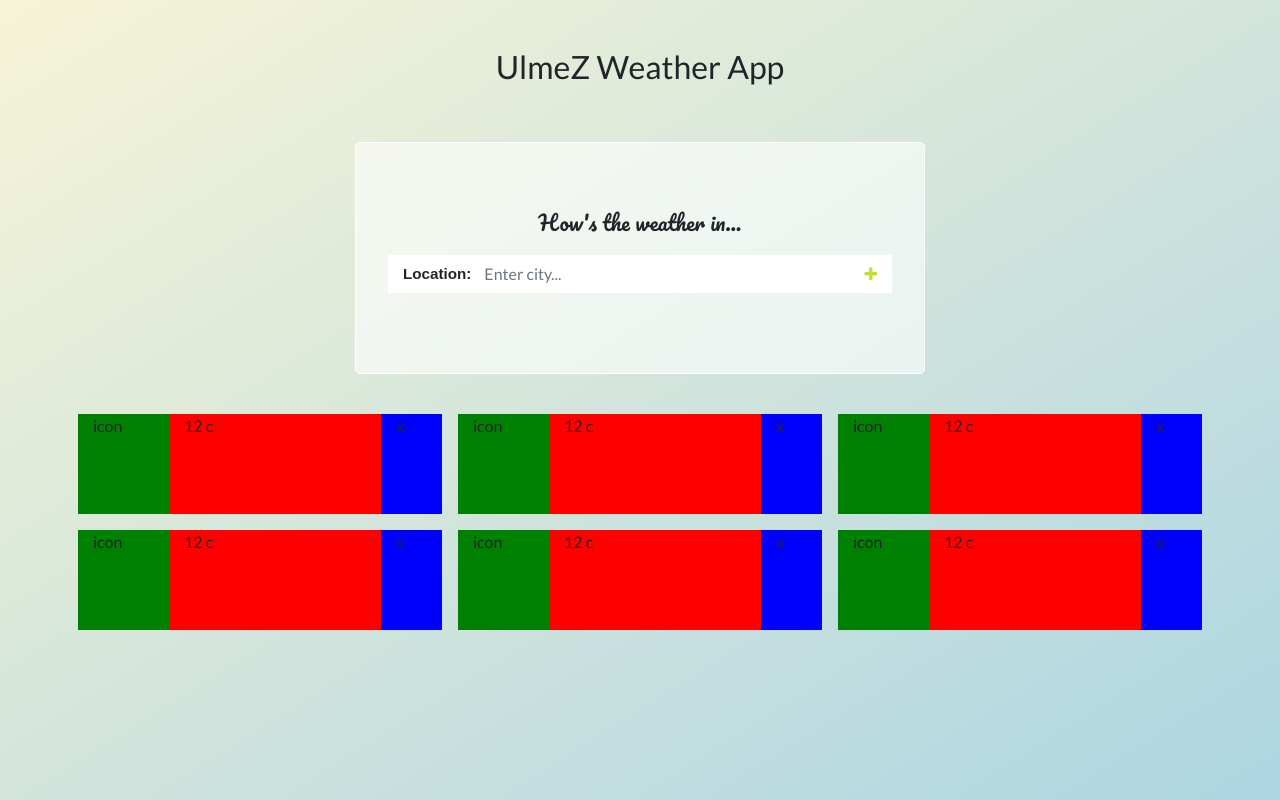
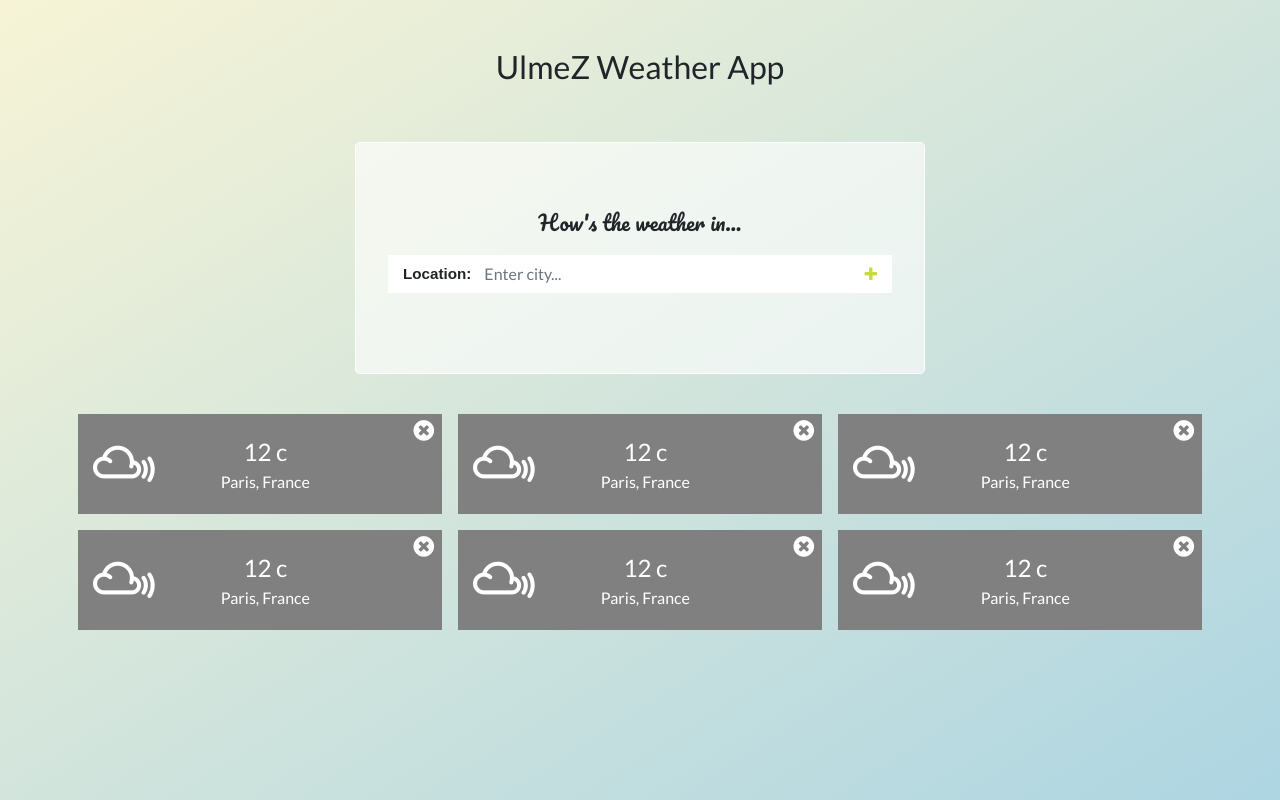
Before and after one commit to ulmez/ulmez-weather-app, a React (Create React App) app in the folder react-client/: page / in a window 1280 px wide. Built offline with nearby package versions, Linux system fonts and the light colour scheme; no server answers.

Commit message:
Fix weather box component design

```diff
--- a/react-client/src/components/main/pages/listBox/ListBox.css
+++ b/react-client/src/components/main/pages/listBox/ListBox.css
@@ -1,5 +1,6 @@
 .list-box.background-outer {
     background-color: transparent;
+    color: white;
 }
 
 .list-box.background-inner {
@@ -9,3 +10,11 @@
 .list-box.box-height {
     height: 100px;
 }
+
+.list-box.icon-design {
+    font-size: 3em;
+}
+
+.list-box.celsius-design {
+    font-size: 1.5em;
+}
--- a/react-client/src/components/main/pages/listBox/ListBox.js
+++ b/react-client/src/components/main/pages/listBox/ListBox.js
@@ -6,16 +6,19 @@ class ListBox extends React.Component {
     render() {
         return (
             <div className="list-box background-outer col-sm-12 col-md-6 col-lg-4 col-xl-4">
-                <div className="row p-2">
+                <div className="row p-2 align-self-center">
                     <div className="col-sm-2 d-md-none d-lg-none d-xl-none"></div>
-                    <div className="list-box background-inner box-height col-3 col-sm-2 col-md-3 col-lg-4 col-xl-3" style={{backgroundColor: 'green'}}>
-                        <label>icon</label>
+                    <div className="d-flex align-items-center list-box background-inner box-height col-3 col-sm-2 col-md-3 col-lg-4 col-xl-3">
+                        <span className="text-center list-box icon-design fa fa-mixcloud"></span>
                     </div>
-                    <div className="list-box background-inner box-height col-7 col-sm-5 col-md-7 col-lg-6 col-xl-7" style={{backgroundColor: 'red'}}>
-                        <label>12 c</label>
+                    <div className="d-flex align-items-center list-box background-inner box-height col-7 col-sm-5 col-md-7 col-lg-6 col-xl-7">
+                        <div className="row">
+                        <div className="list-box celsius-design col-12 text-center">12 c</div>
+                        <div className="col-12 text-center">Paris, France</div>
+                        </div>
                     </div>
-                    <div className="list-box background-inner box-height col-2 col-sm-1 col-md-2 col-lg-2 col-xl-2" style={{backgroundColor: 'blue'}}>
-                        x
+                    <div className="d-flex justify-content-end list-box background-inner box-height col-2 col-sm-1 col-md-2 col-lg-2 col-xl-2 p-0">
+                        <span className="list-box celsius-design fa fa-times-circle mt-1 mr-2"></span>
                     </div>
                     <div className="col-sm-2 d-md-none d-lg-none d-xl-none"></div>
                 </div>
```
